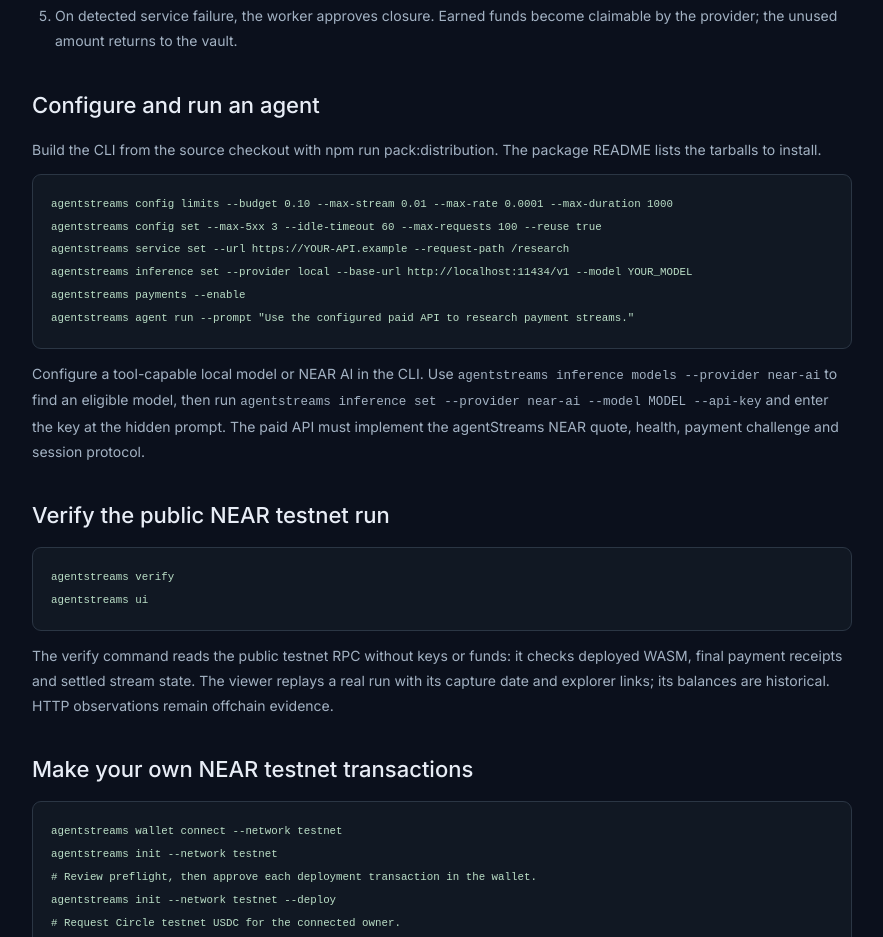
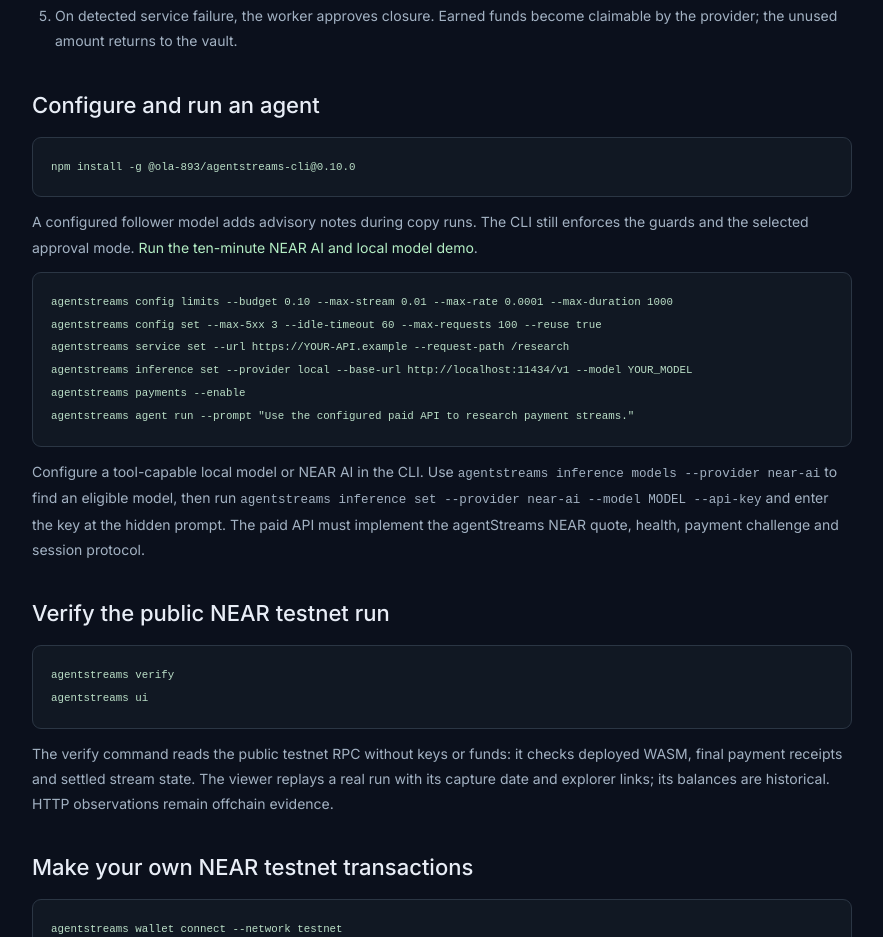
Before and after one commit to ola-893/Remora, a React (Vite) app in the folder vite-project/: page /docs in a window 1280 px wide. Shown: the part 880-1817 px from the top of the page, without its empty margins (198-1081 px from the left). Built offline with nearby package versions, Linux system fonts and the light colour scheme.

Commit message:
Prepare Remora CLI 0.10.0 and the rebalance demo

```diff
--- a/vite-project/src/pages/NearDocs.jsx
+++ b/vite-project/src/pages/NearDocs.jsx
@@ -47,7 +47,8 @@ export default function NearDocs() {
         </li>
       </ol>
       <h2>Configure and run an agent</h2>
-      <p>Build the CLI from the source checkout with npm run pack:distribution. The package README lists the tarballs to install.</p>
+      <pre><code>npm install -g @ola-893/agentstreams-cli@0.10.0</code></pre>
+      <p>A configured follower model adds advisory notes during copy runs. The CLI still enforces the guards and the selected approval mode. <a href="https://github.com/ola-893/agentStreams/blob/codex/near-hackathon/docs/REBALANCE_DEMO.md">Run the ten-minute NEAR AI and local model demo</a>.</p>
       <pre><code>{"agentstreams config limits --budget 0.10 --max-stream 0.01 --max-rate 0.0001 --max-duration 1000\nagentstreams config set --max-5xx 3 --idle-timeout 60 --max-requests 100 --reuse true\nagentstreams service set --url https://YOUR-API.example --request-path /research\nagentstreams inference set --provider local --base-url http://localhost:11434/v1 --model YOUR_MODEL\nagentstreams payments --enable\nagentstreams agent run --prompt \"Use the configured paid API to research payment streams.\""}</code></pre>
       <p>Configure a tool-capable local model or NEAR AI in the CLI. Use <code>agentstreams inference models --provider near-ai</code> to find an eligible model, then run <code>agentstreams inference set --provider near-ai --model MODEL --api-key</code> and enter the key at the hidden prompt. The paid API must implement the agentStreams NEAR quote, health, payment challenge and session protocol.</p>
       <h2>Verify the public NEAR testnet run</h2>
```
Also changed, not shown: 6 other files (tests, documents, lock files or other folders).
